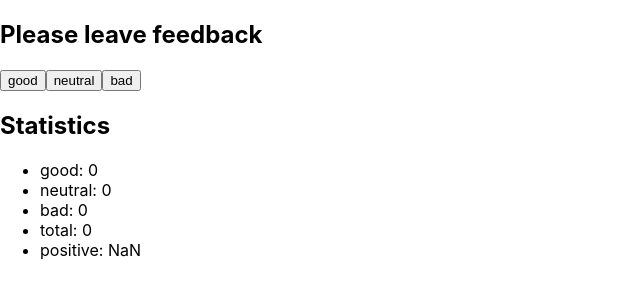
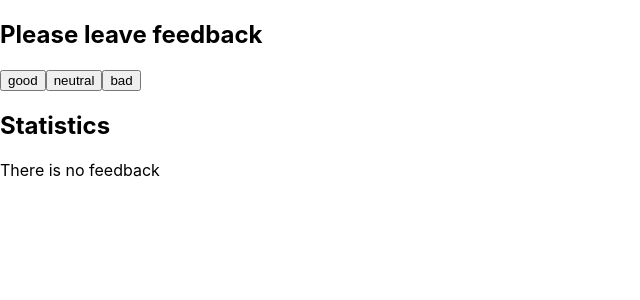
Before and after one commit to KostiaZ/goit-react-hw-02-feedback, a React (Create React App) app: page / in a window 1280 px wide. Shown: the top 300 px of the page, without its empty margins (0-640 px from the left). Built offline with nearby package versions, Linux system fonts and the light colour scheme.

Commit message:
add notification

```diff
--- a/src/components/App.jsx
+++ b/src/components/App.jsx
@@ -2,6 +2,7 @@
 import FeedbackOptions from './FeedbackOptions/FeedbackOptions';
 import Statistics from './Statistics/Statistics';
 import Section from './Section/Section';
+import Notification from './Notification/Notification';
 
 class App extends Component {
   state = {
@@ -39,6 +40,7 @@
           />
         </Section>
         <Section title="Statistics">
+          {this.countTotalFeedback() > 0 ? (
             <Statistics
               good={good}
               neutral={neutral}
@@ -46,6 +48,9 @@
               total={this.countTotalFeedback()}
               positivePercentage={this.countPositiveFeedbackPercentage()}
             />
+          ) : (
+            <Notification message="There is no feedback" />
+          )}
         </Section>
       </div>
     );
--- /dev/null
+++ b/src/components/Notification/Notification.jsx
@@ -0,0 +1,5 @@
+const Notification = ({ message }) => {
+  return <p>{message}</p>;
+};
+
+export default Notification;
```
Lines whose indentation alone changed are shown as unchanged.
